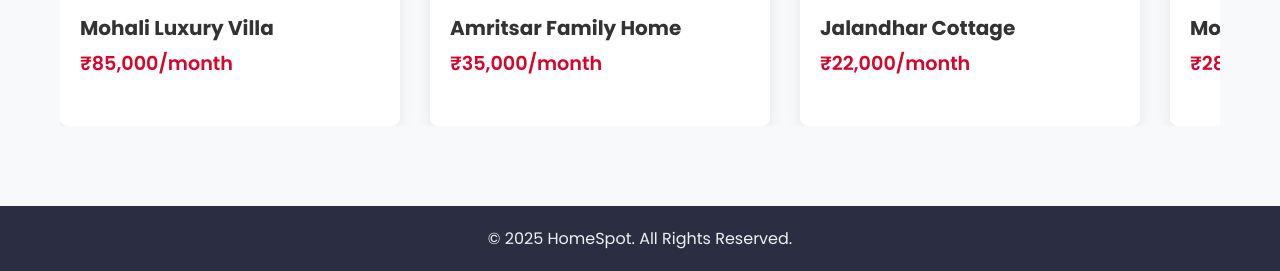
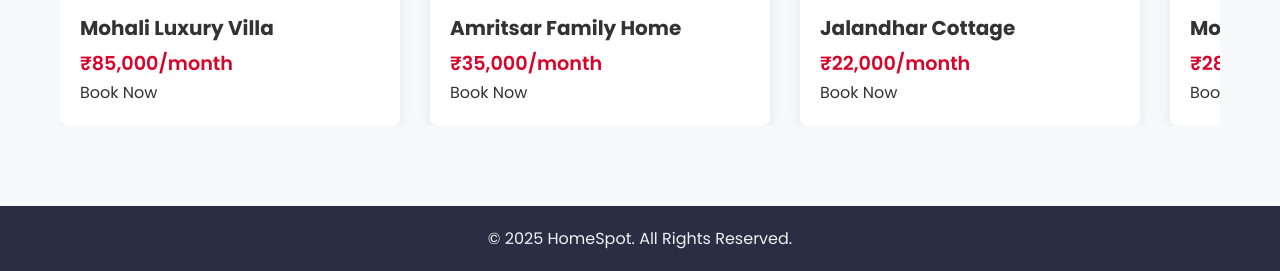
Before and after one commit to qwerty274/RENTAL_HUB_FEE_II, a website: page index.html in a window 1280 px wide. Shown: the part 1268-1539 px from the top of the page. Drawn offline with Linux system fonts and the light colour scheme.

Commit message:
slider option

```diff
--- a/index.html
+++ b/index.html
@@ -503,8 +503,9 @@
       <div class="listings-slider">
         <!-- Original Set of Properties -->
         <div class="property-card" data-address="125 Model Town, Ludhiana, Punjab" data-phone="+91 98765-43210">
-                            <a href="listing.html">
+          <a href="L1.html">
             <img src="https://images.unsplash.com/photo-1600607687939-ce8a6c25118c?q=80&w=2070&auto=format&fit=crop" alt="Modern Punjabi Villa">
+          </a>
           <div class="card-content">
             <div class="card-specs"><span><i class="fas fa-bed"></i> 4 Beds</span><span><i class="fas fa-bath"></i> 3 Baths</span><span><i class="fas fa-ruler-combined"></i> 2,200 sqft</span></div>
             <div class="card-footer">
@@ -515,85 +516,107 @@
             <a href="Booking.html" class="book-now-btn">Book Now</a>
           </div>
         </div>
+
         <div class="property-card" data-address="9 Green Avenue, Mohali, Punjab" data-phone="+91 98765-43213">
           <img src="https://images.unsplash.com/photo-1580587771525-78b9dba3b914?q=80&w=1974&auto=format&fit=crop" alt="Mohali Luxury Villa">
           <div class="card-content">
             <div class="card-specs"><span><i class="fas fa-bed"></i> 5 Beds</span><span><i class="fas fa-bath"></i> 5 Baths</span><span><i class="fas fa-ruler-combined"></i> 4,500 sqft</span></div>
             <div class="card-footer"><h3>Mohali Luxury Villa</h3><p class="price">₹85,000/month</p><button class="fav-button">⭐</button></div>
+            <a href="Booking.html" class="book-now-btn">Book Now</a>
           </div>
         </div>
+
         <div class="property-card" data-address="18 Mall Road, Amritsar, Punjab" data-phone="+91 98765-43211">
           <img src="https://images.unsplash.com/photo-1570129477492-45c003edd2be?q=80&w=2070&auto=format&fit=crop" alt="Amritsar Family Home">
           <div class="card-content">
             <div class="card-specs"><span><i class="fas fa-bed"></i> 3 Beds</span><span><i class="fas fa-bath"></i> 2 Baths</span><span><i class="fas fa-ruler-combined"></i> 1,800 sqft</span></div>
             <div class="card-footer"><h3>Amritsar Family Home</h3><p class="price">₹35,000/month</p><button class="fav-button">⭐</button></div>
+            <a href="Booking.html" class="book-now-btn">Book Now</a>
           </div>
         </div>
+
         <div class="property-card" data-address="42 Civil Lines, Jalandhar, Punjab" data-phone="+91 98765-43212">
           <img src="https://images.unsplash.com/photo-1600585154340-be6161a56a0c?q=80&w=2070&auto=format&fit=crop" alt="Jalandhar Cottage">
           <div class="card-content">
             <div class="card-specs"><span><i class="fas fa-bed"></i> 2 Beds</span><span><i class="fas fa-bath"></i> 1 Bath</span><span><i class="fas fa-ruler-combined"></i> 1,200 sqft</span></div>
             <div class="card-footer"><h3>Jalandhar Cottage</h3><p class="price">₹22,000/month</p><button class="fav-button">⭐</button></div>
+            <a href="Booking.html" class="book-now-btn">Book Now</a>
           </div>
         </div>
+
         <div class="property-card" data-address="55 Sector 70, Mohali, Punjab" data-phone="+91 98765-43214">
           <img src="https://images.unsplash.com/photo-1600585154340-be6161a56a0c?q=80&w=2070&auto=format&fit=crop" alt="Mohali Apartment">
           <div class="card-content">
             <div class="card-specs"><span><i class="fas fa-bed"></i> 2 Beds</span><span><i class="fas fa-bath"></i> 2 Baths</span><span><i class="fas fa-ruler-combined"></i> 1,100 sqft</span></div>
             <div class="card-footer"><h3>Mohali Apartment</h3><p class="price">₹28,000/month</p><button class="fav-button">⭐</button></div>
+            <a href="Booking.html" class="book-now-btn">Book Now</a>
           </div>
         </div>
+
         <div class="property-card" data-address="210 Phase 8, Mohali, Punjab" data-phone="+91 98765-43215">
           <img src="https://images.unsplash.com/photo-1600607687939-ce8a6c25118c?q=80&w=2070&auto=format&fit=crop" alt="Mohali Townhouse">
           <div class="card-content">
             <div class="card-specs"><span><i class="fas fa-bed"></i> 3 Beds</span><span><i class="fas fa-bath"></i> 2.5 Baths</span><span><i class="fas fa-ruler-combined"></i> 1,950 sqft</span></div>
             <div class="card-footer"><h3>Mohali Townhouse</h3><p class="price">₹42,000/month</p><button class="fav-button">⭐</button></div>
+            <a href="Booking.html" class="book-now-btn">Book Now</a>
           </div>
         </div>
 
-                        <!-- Duplicated Set for Infinite Loop -->
+        <!-- Duplicate set for infinite loop (with Book Now too) -->
         <div class="property-card" data-address="125 Model Town, Ludhiana, Punjab" data-phone="+91 98765-43210">
           <img src="https://images.unsplash.com/photo-1600607687939-ce8a6c25118c?q=80&w=2070&auto=format&fit=crop" alt="Modern Punjabi Villa">
           <div class="card-content">
             <div class="card-specs"><span><i class="fas fa-bed"></i> 4 Beds</span><span><i class="fas fa-bath"></i> 3 Baths</span><span><i class="fas fa-ruler-combined"></i> 2,200 sqft</span></div>
             <div class="card-footer"><h3>Modern Punjabi Villa</h3><p class="price">₹45,000/month</p><button class="fav-button">⭐</button></div>
+            <a href="Booking.html" class="book-now-btn">Book Now</a>
           </div>
         </div>
+
         <div class="property-card" data-address="9 Green Avenue, Mohali, Punjab" data-phone="+91 98765-43213">
           <img src="https://images.unsplash.com/photo-1580587771525-78b9dba3b914?q=80&w=1974&auto=format&fit=crop" alt="Mohali Luxury Villa">
           <div class="card-content">
             <div class="card-specs"><span><i class="fas fa-bed"></i> 5 Beds</span><span><i class="fas fa-bath"></i> 5 Baths</span><span><i class="fas fa-ruler-combined"></i> 4,500 sqft</span></div>
             <div class="card-footer"><h3>Mohali Luxury Villa</h3><p class="price">₹85,000/month</p><button class="fav-button">⭐</button></div>
+            <a href="Booking.html" class="book-now-btn">Book Now</a>
           </div>
         </div>
+
         <div class="property-card" data-address="18 Mall Road, Amritsar, Punjab" data-phone="+91 98765-43211">
           <img src="https://images.unsplash.com/photo-1570129477492-45c003edd2be?q=80&w=2070&auto=format&fit=crop" alt="Amritsar Family Home">
           <div class="card-content">
             <div class="card-specs"><span><i class="fas fa-bed"></i> 3 Beds</span><span><i class="fas fa-bath"></i> 2 Baths</span><span><i class="fas fa-ruler-combined"></i> 1,800 sqft</span></div>
             <div class="card-footer"><h3>Amritsar Family Home</h3><p class="price">₹35,000/month</p><button class="fav-button">⭐</button></div>
+            <a href="Booking.html" class="book-now-btn">Book Now</a>
           </div>
         </div>
+
         <div class="property-card" data-address="42 Civil Lines, Jalandhar, Punjab" data-phone="+91 98765-43212">
           <img src="https://images.unsplash.com/photo-1600585154340-be6161a56a0c?q=80&w=2070&auto=format&fit=crop" alt="Jalandhar Cottage">
           <div class="card-content">
             <div class="card-specs"><span><i class="fas fa-bed"></i> 2 Beds</span><span><i class="fas fa-bath"></i> 1 Bath</span><span><i class="fas fa-ruler-combined"></i> 1,200 sqft</span></div>
             <div class="card-footer"><h3>Jalandhar Cottage</h3><p class="price">₹22,000/month</p><button class="fav-button">⭐</button></div>
+            <a href="Booking.html" class="book-now-btn">Book Now</a>
           </div>
         </div>
+
         <div class="property-card" data-address="55 Sector 70, Mohali, Punjab" data-phone="+91 98765-43214">
           <img src="https://images.unsplash.com/photo-1600585154340-be6161a56a0c?q=80&w=2070&auto=format&fit=crop" alt="Mohali Apartment">
           <div class="card-content">
             <div class="card-specs"><span><i class="fas fa-bed"></i> 2 Beds</span><span><i class="fas fa-bath"></i> 2 Baths</span><span><i class="fas fa-ruler-combined"></i> 1,100 sqft</span></div>
             <div class="card-footer"><h3>Mohali Apartment</h3><p class="price">₹28,000/month</p><button class="fav-button">⭐</button></div>
+            <a href="Booking.html" class="book-now-btn">Book Now</a>
           </div>
         </div>
+
         <div class="property-card" data-address="210 Phase 8, Mohali, Punjab" data-phone="+91 98765-43215">
           <img src="https://images.unsplash.com/photo-1600607687939-ce8a6c25118c?q=80&w=2070&auto=format&fit=crop" alt="Mohali Townhouse">
           <div class="card-content">
             <div class="card-specs"><span><i class="fas fa-bed"></i> 3 Beds</span><span><i class="fas fa-bath"></i> 2.5 Baths</span><span><i class="fas fa-ruler-combined"></i> 1,950 sqft</span></div>
             <div class="card-footer"><h3>Mohali Townhouse</h3><p class="price">₹42,000/month</p><button class="fav-button">⭐</button></div>
+            <a href="Booking.html" class="book-now-btn">Book Now</a>
           </div>
         </div>
+
       </div>
     </div>
   </div>
```
Lines whose indentation alone changed are shown as unchanged.
